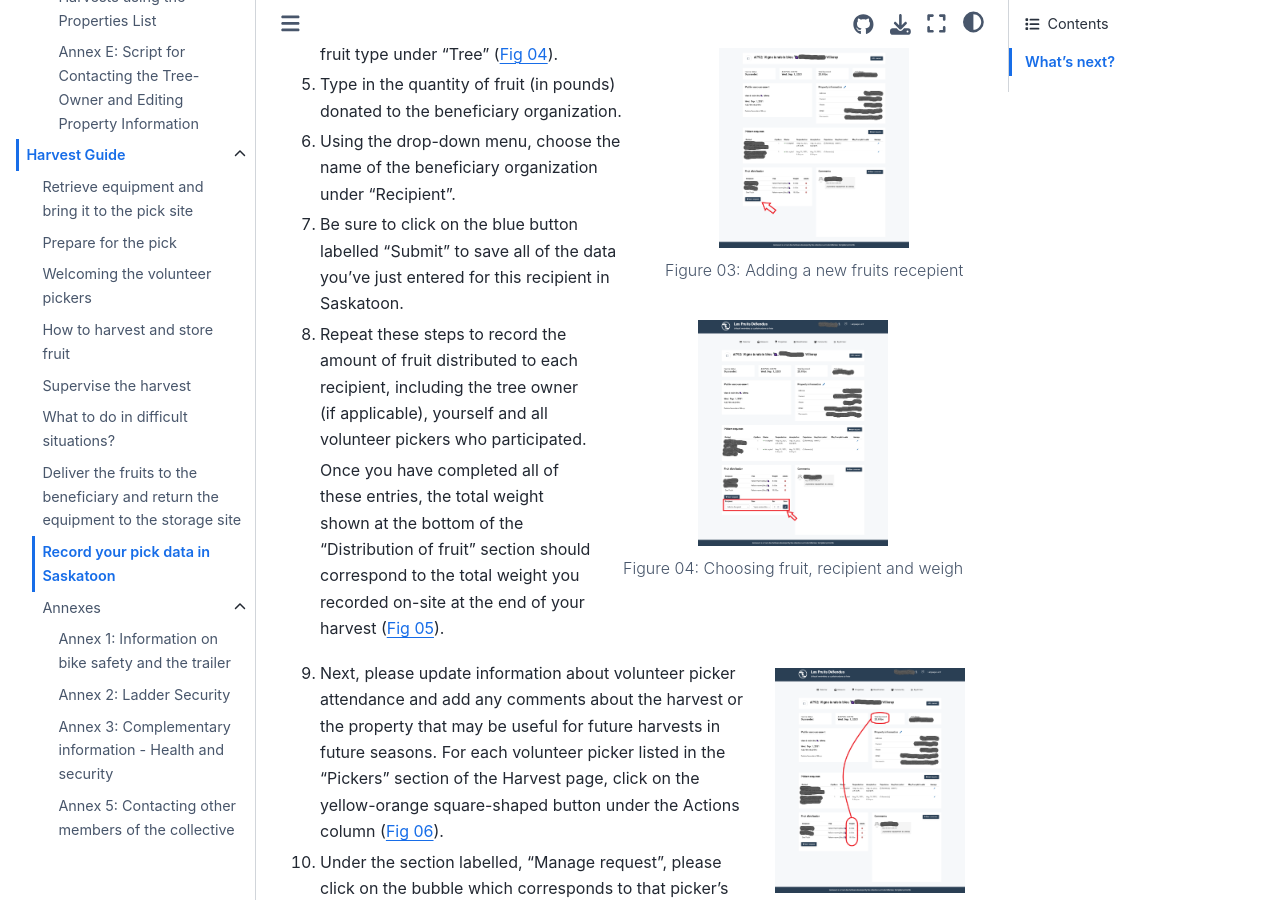
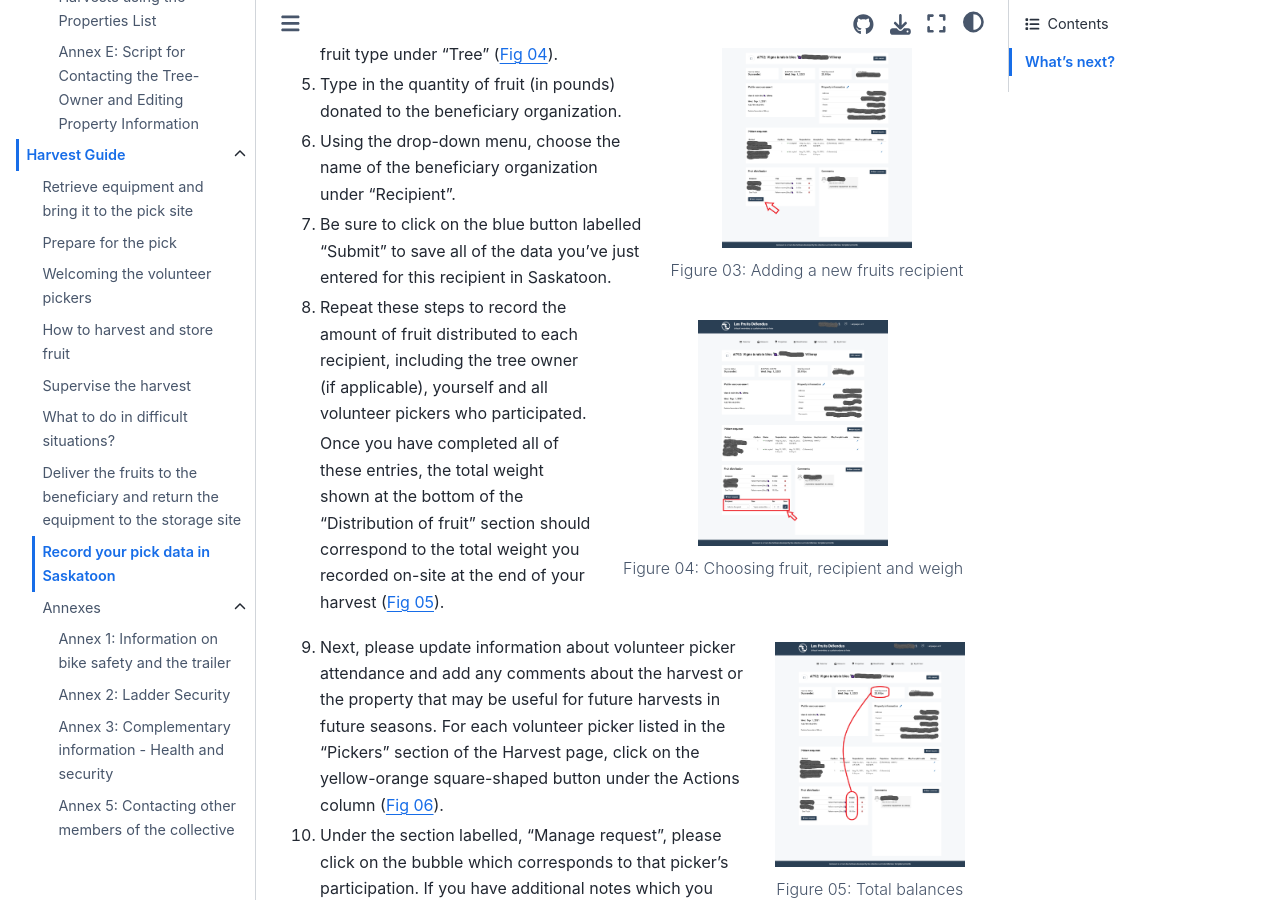
Before and after one commit to LesFruitsDefendus/guides, a Sphinx documentation site: the page built from docs/source/harvest-guide/record-data-in-saskatoon.md, in a window 1280 px wide and 900 px high, scrolled down 970 px. Built offline with Sphinx 7.4.7 and the Sphinx Book theme 1.1.4, drawn with Linux system fonts in a browser that asks for light colours.

Commit message:
Fix spelling

````diff
--- a/docs/source/harvest-guide/record-data-in-saskatoon.md
+++ b/docs/source/harvest-guide/record-data-in-saskatoon.md
@@ -20,11 +20,11 @@
    ---
    name: fig-03
    scale: 10%
-   alt: Adding a new fruits recepient
+   alt: Adding a new fruits recipient
    align: right
    ---
 
-   Figure 03: Adding a new fruits recepient
+   Figure 03: Adding a new fruits recipient
    ```
 
 4. Using the drop-down menu, choose the fruit type under "Tree" ({ref}`Fig 04 <fig-04>`).
````
